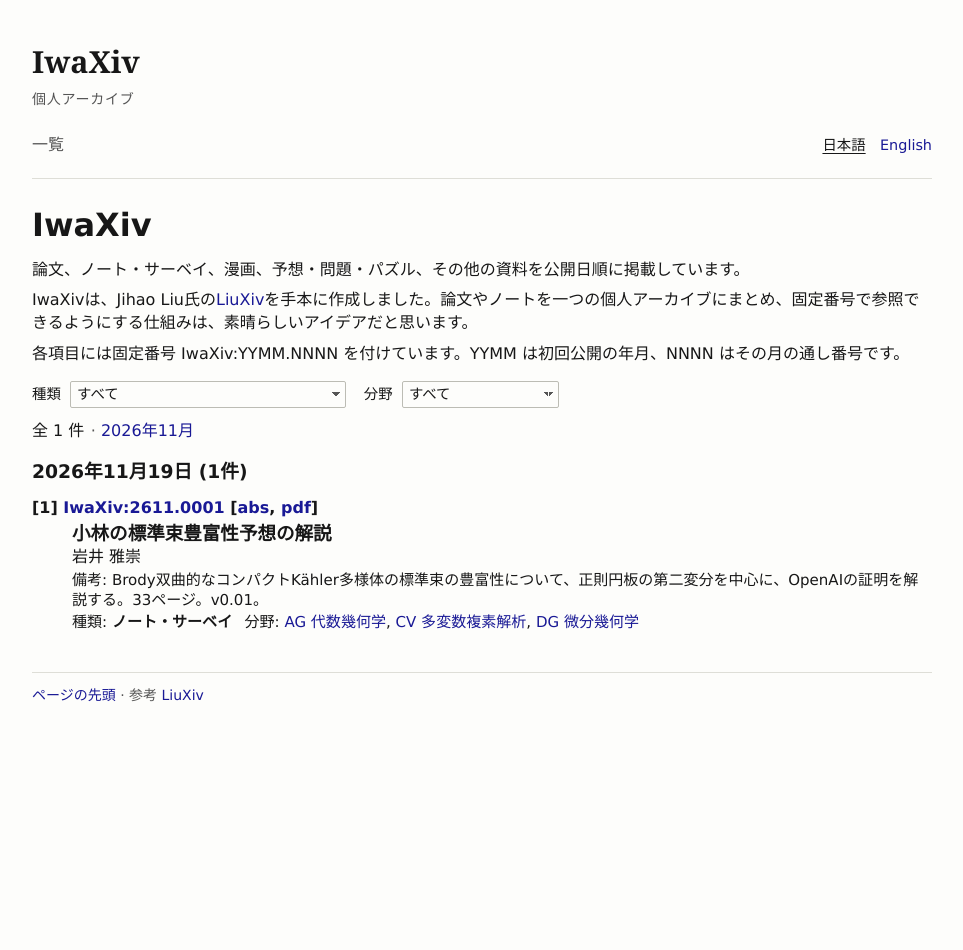
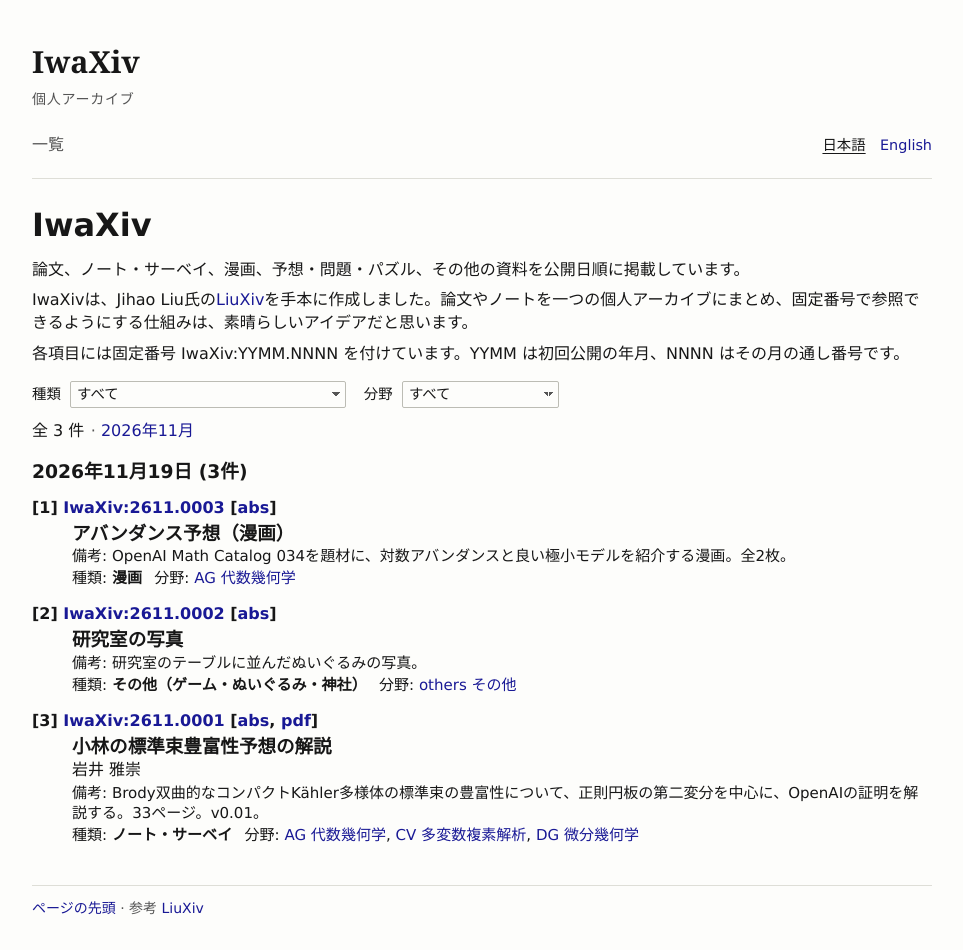
Before and after one commit to masataka123/IwaXiv, a Jekyll site: the page built from index.html, in a window 1280 px wide. Shown: the whole page, without its empty margins (158-1121 px from the left). Built offline with Jekyll 4.4.1, drawn with Linux system fonts in a browser that asks for light colours; before the commit the page ends 900 px from its top, so only the background shows below that.

Commit message:
Publish the research office photo and Abundance comic

```diff
--- a/_data/works.yml
+++ b/_data/works.yml
@@ -11,3 +11,44 @@
     authors: Masataka Iwai
     title: An Exposition of Kobayashi’s Canonical Ampleness Conjecture
     summary: An exposition of OpenAI’s proof of canonical ampleness for Brody hyperbolic compact Kähler manifolds, with an emphasis on the second variation of holomorphic discs. 33 pages. Version 0.01.
+
+- id: "2611.0002"
+  published_on: "2026-11-19"
+  type: other
+  topics: [others]
+  images:
+    - src: /assets/works/2611.0002/research-office.webp
+      alt:
+        ja: 白い布を掛けたテーブルに、色とりどりのぬいぐるみが並んでいる。
+        en: Colorful plush toys arranged on a table covered with a white cloth.
+  ja:
+    title: 研究室の写真
+    summary: 研究室のテーブルに並んだぬいぐるみの写真。
+  en:
+    title: Plush Toys in the Research Office
+    summary: A photograph of the plush toys in the research office.
+
+- id: "2611.0003"
+  published_on: "2026-11-19"
+  type: comic
+  topics: [AG]
+  ja:
+    title: アバンダンス予想（漫画）
+    summary: OpenAI Math Catalog 034を題材に、対数アバンダンスと良い極小モデルを紹介する漫画。全2枚。
+    images:
+      - src: /assets/works/2611.0003/ja-01.webp
+        alt:
+          ja: 1枚目。対数標準因子のnef性と半豊富性、飯高ファイブレーションへのつながりを説明する8コマ。
+      - src: /assets/works/2611.0003/ja-02.webp
+        alt:
+          ja: 2枚目。図形を整理するたとえで、極小モデルプログラムと良い極小モデルを紹介する8コマ。
+  en:
+    title: The Abundance Conjecture (Comic)
+    summary: A two-page comic on log abundance and good minimal models, based on item 034 of the OpenAI Math Catalog.
+    images:
+      - src: /assets/works/2611.0003/en-01.webp
+        alt:
+          en: Page 1. Eight panels connect nefness and semiampleness of log canonical divisors to Iitaka fibrations.
+      - src: /assets/works/2611.0003/en-02.webp
+        alt:
+          en: Page 2. Eight panels use the analogy of simplifying shapes to introduce the minimal model program and good minimal models.
```
Also changed, not shown: assets/works/2611.0002/research-office.webp (added), assets/works/2611.0003/en-01.webp (added), assets/works/2611.0003/en-02.webp (added), assets/works/2611.0003/ja-01.webp (added), assets/works/2611.0003/ja-02.webp (added).
